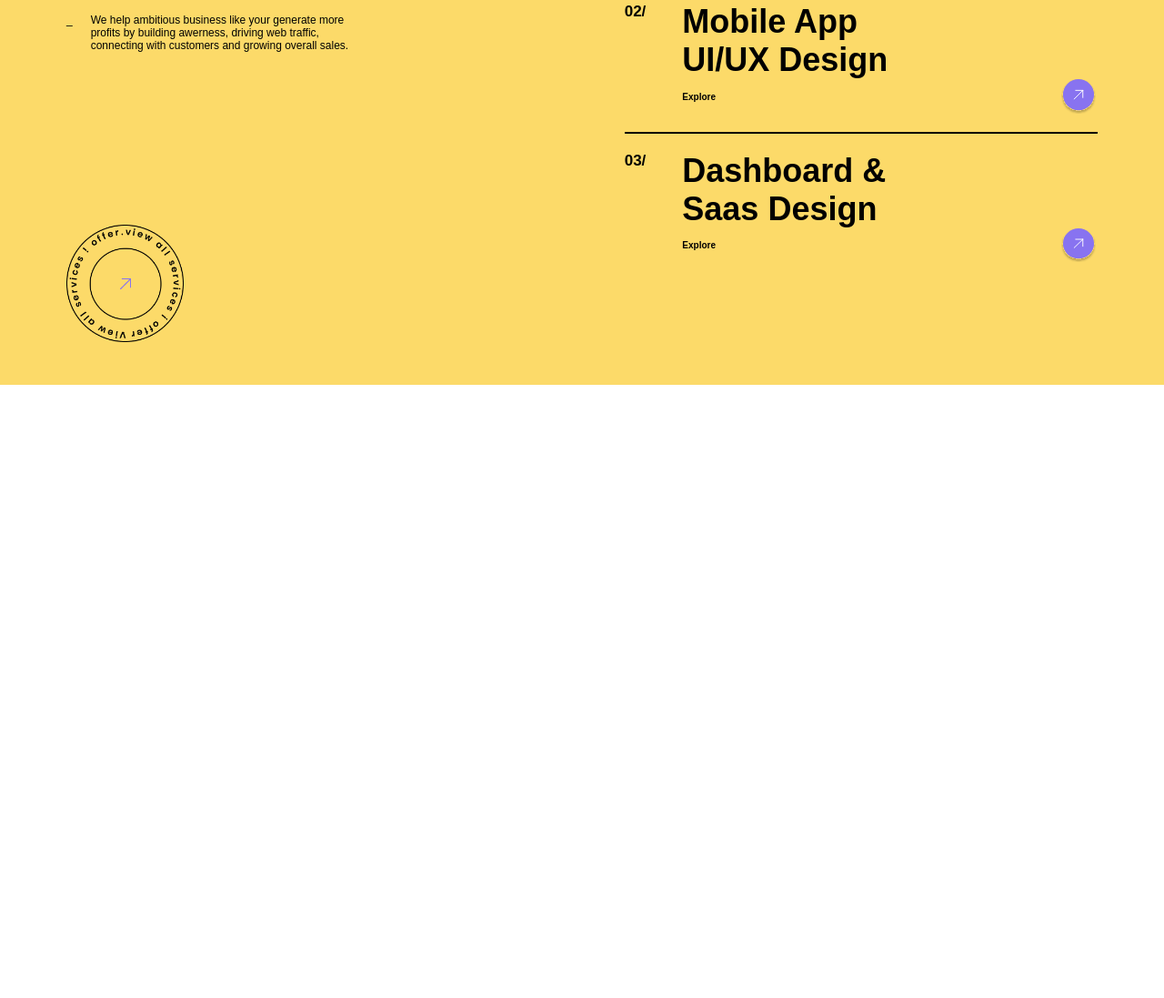
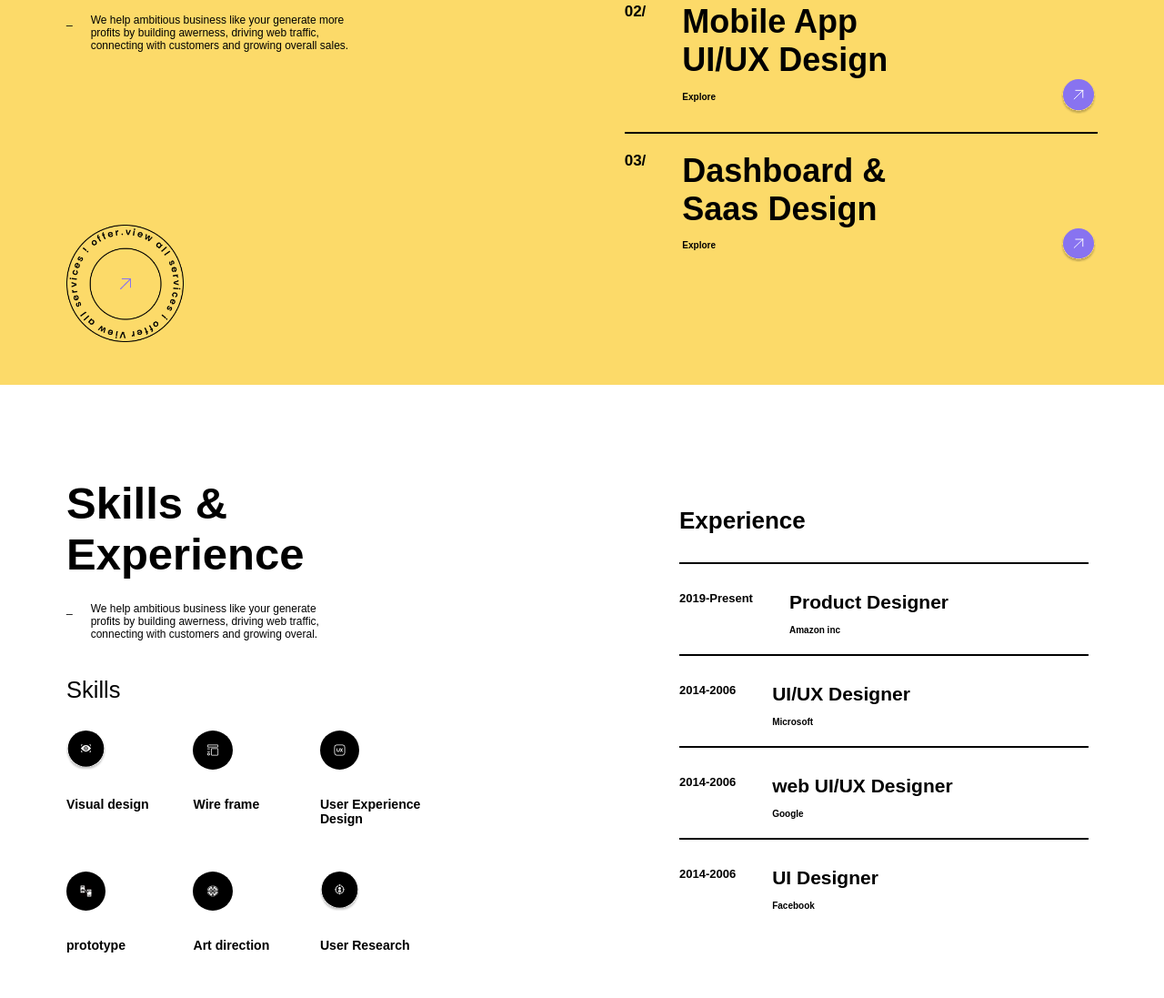
Before and after one commit to AnasAA412/task-2, a plain HTML site: page index.html in a window 1280 px wide. Shown: the part 928-2025 px from the top of the page at 91% size. Before the commit the page ends 1351 px from the top, so only its background shows below. Drawn offline with Linux system fonts and the light colour scheme.

Commit message:
skills section completed

```diff
--- a/css/style.css
+++ b/css/style.css
@@ -291,39 +291,33 @@ section#service .serv-right .f1 span {
 }
 section#service .serv-right .img1 {
   width: 9%;
-
 }
 section#service .serv-right .f1 .web {
   display: flex;
   align-items: center;
   margin-bottom: 20px;
-
 }
 section#service .serv-right .f1 .expl {
   margin-right: 380px;
 }
 section#service .serv-right .img2 {
   width: 9%;
-
 }
 section#service .serv-right .f2 .mobile {
   display: flex;
   align-items: center;
   margin-bottom: 20px;
-
 }
 section#service .serv-right .f2 .mob {
   margin-right: 380px;
 }
 section#service .serv-right .img3 {
   width: 9%;
-
 }
 section#service .serv-right .f3 .dashboard {
   display: flex;
   align-items: center;
   margin-bottom: 20px;
-
 }
 section#service .serv-right .f3 .dash {
   margin-right: 380px;
@@ -346,3 +340,83 @@ section#service .serv-right .f3 span {
   font-size: 10px;
   font-weight: 600;
 }
+section#skills {
+  padding: 42px 10px;
+}
+section#skills .container {
+  display: flex;
+}
+section#skills .skill-left h1 {
+  font-size: 49px;
+  font-weight: 600;
+  width: 39%;
+  margin-top: 60px;
+}
+section#skills .skill-left .small ul {
+  display: flex;
+  font-size: 12px;
+  width: 47%;
+  margin-top: 25px;
+}
+section#skills .skill-left .small ul li {
+  margin-right: 20px;
+}
+
+section#skills .skill-left ul.wra {
+  display: flex;
+  width: 70%;
+  flex-wrap: wrap;
+}
+section#skills .skill-left h2 {
+  margin-top: 40px;
+}
+section#skills .skill-left ul.wra li {
+  width: 30%;
+  margin-bottom: 20px;
+}
+section#skills .skill-left ul.wra li div.image {
+  width: 31%;
+  margin-top: 30px;
+}
+section#skills .skill-left ul.wra li div.image img {
+  width: 100%;
+  display: block;
+}
+section#skills .skill-left ul.wra h5 {
+  font-style: 12px;
+  font-weight: 600;
+  margin-top: 30px;
+}
+section#skills hr {
+  border: solid 0.5px #000;
+  width: 450px;
+  margin-bottom: 10px;
+  margin-top: 20px;
+}
+section#skills .exp-right{
+  padding: 92px 10px;
+}
+section#skills .exp-right h2{
+  font-weight: 600;
+  margin-bottom: 30px;
+  font-size: 26px;
+}
+section#skills .exp-right ul {
+  display: flex;
+}
+section#skills .exp-right li {
+  margin-right: 40px;
+  font-weight: 600;
+  margin-top: 20px;
+  font-size: 13px;
+}
+section#skills .exp-right .f3 h1 {
+  font-weight: 700;
+  font-size: 21px;
+  margin-bottom: 10px;
+}
+section#skills .exp-right .f3 span {
+  font-size: 10px;
+  font-weight: 600;
+
+}
--- a/index.html
+++ b/index.html
@@ -130,7 +130,11 @@
                   <h1>web UI/UX Design</h1>
                   <div class="web">
                     <span class="expl">Explore</span>
-                    <img src="./Task-2/Assets/service-arrow.svg" alt="" class="img1"/>
+                    <img
+                      src="./Task-2/Assets/service-arrow.svg"
+                      alt=""
+                      class="img1"
+                    />
                   </div>
                 </li>
               </ul>
@@ -140,34 +144,147 @@
               <ul>
                 <li>02/</li>
                 <li>
-
-                    <h1>Mobile App UI/UX Design</h1>
-                    <div class="mobile">
+                  <h1>Mobile App UI/UX Design</h1>
+                  <div class="mobile">
                     <span class="mob">Explore</span>
-                    <img src="./Task-2/Assets/service-arrow.svg" alt="" class="img2"/>
+                    <img
+                      src="./Task-2/Assets/service-arrow.svg"
+                      alt=""
+                      class="img2"
+                    />
                   </div>
                 </li>
               </ul>
-
             </div>
             <hr class="line" />
             <div class="f3">
               <ul>
                 <li>03/</li>
                 <li>
-
-                    <h1>Dashboard & Saas Design</h1>
-                    <div class="dashboard">
+                  <h1>Dashboard & Saas Design</h1>
+                  <div class="dashboard">
                     <span class="dash">Explore</span>
-                    <img src="./Task-2/Assets/service-arrow.svg" alt="" class="img3"/>
+                    <img
+                      src="./Task-2/Assets/service-arrow.svg"
+                      alt=""
+                      class="img3"
+                    />
                   </div>
                 </li>
-
               </ul>
             </div>
           </div>
         </div>
       </section>
     </section>
+
+    <!-- skills and Experience -->
+
+    <section id="skills">
+      <section class="wrapper">
+        <section class="container">
+          <div class="skill-left">
+            <h1>Skills & Experience</h1>
+            <div class="small">
+              <ul >
+                <li>_</li>
+                <li>
+                  We help ambitious business like your generate profits by
+                  building awerness, driving web traffic, connecting with
+                  customers and growing overal.
+                </li>
+              </ul>
+            </div>
+
+            <h2>Skills</h2>
+            <ul class="wra">
+              <li>
+                <div class="image">
+                  <img src="./Task-2/Assets/visual-icon.svg" alt="" />
+                </div>
+                <h5>Visual design</h5>
+              </li>
+              <li>
+                <div class="image">
+                  <img src="./Task-2/Assets/wire-frame.svg" alt="" />
+                </div>
+                <h5>Wire frame</h5>
+              </li>
+              <li>
+                <div class="image">
+                  <img src="./Task-2/Assets/ux-icon.svg" alt="" />
+                </div>
+                <h5>User Experience <br> Design</h5>
+              </li>
+              <li>
+                <div class="image">
+                  <img src="./Task-2/Assets/prototype.svg" alt="" />
+                </div>
+                <h5>prototype</h5>
+              </li>
+              <li>
+                <div class="image">
+                  <img src="./Task-2/Assets/art-direction.svg" alt="" />
+                </div>
+                <h5>Art direction</h5>
+              </li>
+              <li>
+                <div class="image">
+                  <img src="./Task-2/Assets/user-research.svg" alt="" />
+                </div>
+                <h5>User Research</h5>
+              </li>
+            </ul>
+          </div>
+          <div class="exp-right">
+            <h2>Experience</h2>
+            <hr class="line" />
+            <div class="f3">
+              <ul>
+                <li>2019-Present</li>
+                <li>
+                  <h1>Product Designer</h1>
+
+                  <span>Amazon inc</span>
+                </li>
+              </ul>
+            </div>
+            <hr class="line" />
+            <div class="f3">
+              <ul>
+                <li>2014-2006</li>
+                <li>
+                  <h1>UI/UX Designer</h1>
+
+                  <span>Microsoft</span>
+                </li>
+              </ul>
+            </div>
+            <hr class="line" />
+            <div class="f3">
+              <ul>
+                <li>2014-2006</li>
+                <li>
+                  <h1>web UI/UX Designer</h1>
+
+                  <span>Google</span>
+                </li>
+              </ul>
+            </div>
+            <hr class="line" />
+            <div class="f3">
+              <ul>
+                <li>2014-2006</li>
+                <li>
+                  <h1>UI Designer</h1>
+
+                  <span>Facebook</span>
+                </li>
+              </ul>
+            </div>
+          </div>
+        </section>
+      </section>
+    </section>
   </body>
 </html>
```
